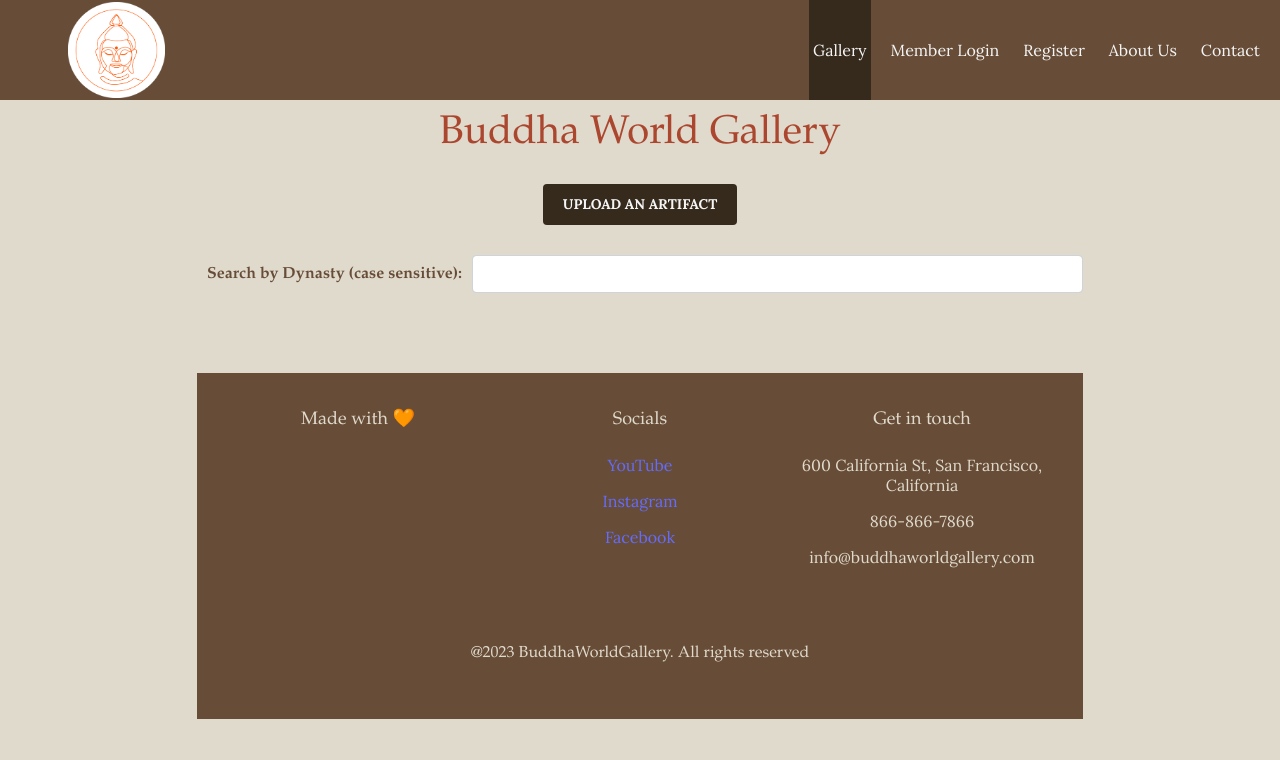
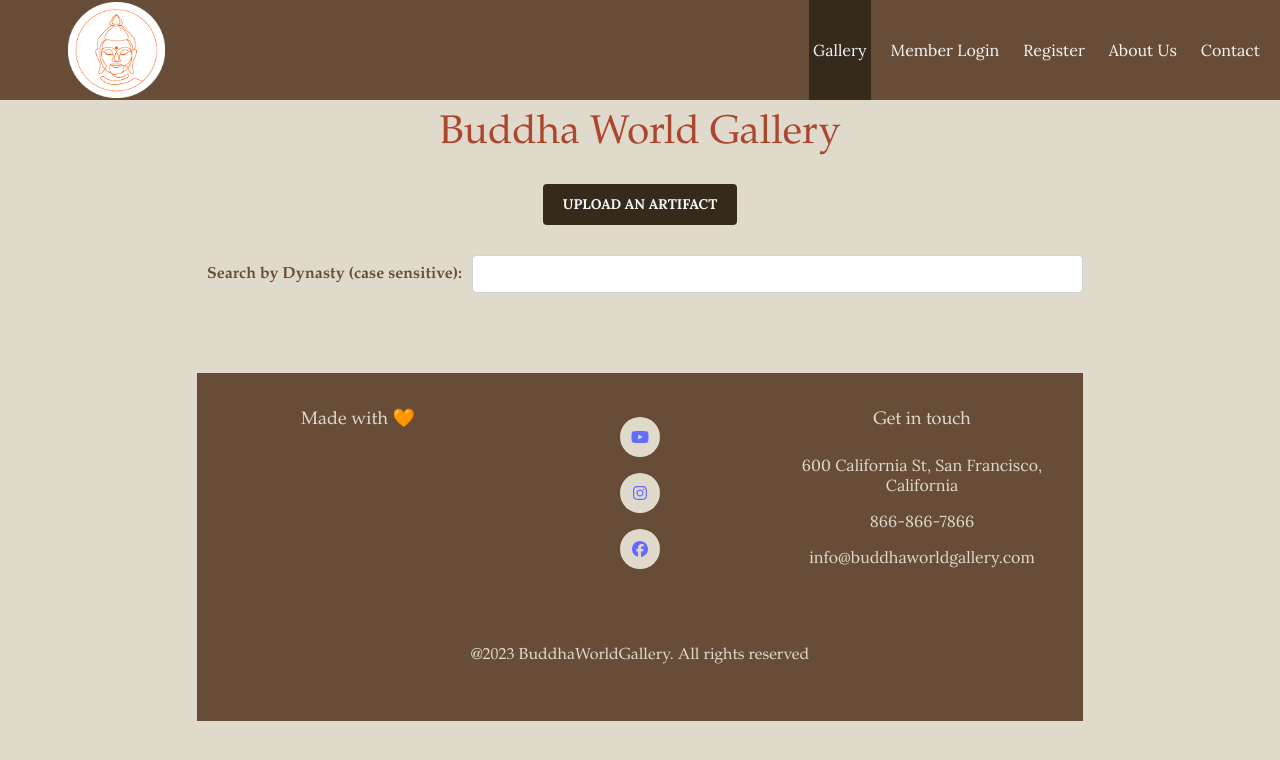
Before and after one commit to gretchenhu/BuddhaWorldGallery_v2, a React (Vite) app in the folder front/: page / in a window 1280 px wide. Shown: the top 760 px of the page. Built offline with nearby package versions, Linux system fonts and the light colour scheme; no server answers.

Commit message:
changed footer contact links into from hyperlink to icons

```diff
--- a/front/package.json
+++ b/front/package.json
@@ -10,6 +10,10 @@
     "preview": "vite preview"
   },
   "dependencies": {
+    "@fortawesome/fontawesome-svg-core": "^6.5.1",
+    "@fortawesome/free-brands-svg-icons": "^6.5.1",
+    "@fortawesome/free-solid-svg-icons": "^6.5.1",
+    "@fortawesome/react-fontawesome": "^0.2.0",
     "bootstrap": "^5.3.2",
     "dotenv": "^16.3.1",
     "prop-types": "^15.8.1",
--- a/front/src/components/footer/Footer.jsx
+++ b/front/src/components/footer/Footer.jsx
@@ -1,11 +1,18 @@
+import React from "react";
+import { useEffect, useState } from "react";
 import "./footer.css";
-import { useEffect, useState } from "react";
+import { FontAwesomeIcon } from "@fortawesome/react-fontawesome";
+import {
+  faYoutube,
+  faInstagram,
+  faFacebook,
+} from "@fortawesome/free-brands-svg-icons";
 
 const Footer = () => {
   const [showTopBtn, setShowTopBtn] = useState(false);
 
   useEffect(() => {
-    window.addEventListener(`scroll`, () => {
+    window.addEventListener("scroll", () => {
       if (window.scrollY > 400) {
         setShowTopBtn(true);
       } else {
@@ -28,15 +35,35 @@
           <h4>Made with 🧡</h4>
         </div>
         <div className="footer-links_contact">
-          <h4>Socials</h4>
-          <p>
-            <a href="">YouTube</a>
+          {/* Use FontAwesomeIcon for YouTube icon without text */}
+          <p className="icon youtube-icon">
+            <a
+              href="https://www.youtube.com/"
+              target="_blank"
+              rel="noopener noreferrer"
+            >
+              <FontAwesomeIcon icon={faYoutube} />
+            </a>
           </p>
-          <p>
-            <a href="">Instagram</a>
+          {/* Use FontAwesomeIcon for Instagram icon without text */}
+          <p className="icon instagram-icon">
+            <a
+              href="https://www.instagram.com/"
+              target="_blank"
+              rel="noopener noreferrer"
+            >
+              <FontAwesomeIcon icon={faInstagram} />
+            </a>
           </p>
-          <p>
-            <a href="">Facebook</a>
+          {/* Use FontAwesomeIcon for Facebook icon without text */}
+          <p className="icon facebook-icon">
+            <a
+              href="https://www.facebook.com/"
+              target="_blank"
+              rel="noopener noreferrer"
+            >
+              <FontAwesomeIcon icon={faFacebook} />
+            </a>
           </p>
         </div>
         <div className="footer-links_contact">
--- a/front/src/components/footer/footer.css
+++ b/front/src/components/footer/footer.css
@@ -89,3 +89,23 @@
 .go-top:hover {
   background-color: rgb(172, 71, 47);
 }
+
+.icon {
+  background-color: rgb(224, 218, 205);
+  padding: 10px;
+  border-radius: 50%;
+  margin: 5px;
+  width: 40px; /* Adjust the width as needed */
+  height: 40px; /* Adjust the height as needed */
+  display: flex;
+  align-items: center;
+  justify-content: center;
+  transition:
+    background-color 0.3s ease-in-out,
+    transform 0.3s ease-in-out;
+}
+
+.icon:hover {
+  background-color: rgb(172, 71, 47);
+  transform: scale(1.2);
+}
```
Also changed, not shown: 1 other file (tests, documents, lock files or other folders).
